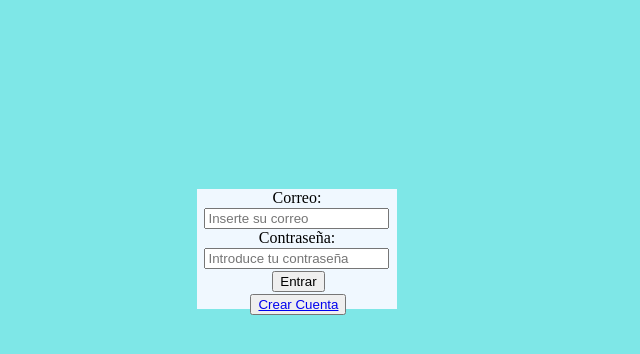
After one commit to HumbertoMorales1234/proyectoWeb, a PHP site: page /index.php in a window 1280 px wide. The commit adds this page. Shown: the top 354 px of the page, without its empty margins (0-640 px from the left). Run offline with PHP 8.4, Linux system fonts and the light colour scheme.

Commit message:
Mejoras php

```diff
--- /dev/null
+++ b/index.php
@@ -0,0 +1,63 @@
+<?php
+    session_start();
+    if(isset($_SESSION['correo'])){
+        header("location: PerfilUsuario.php");
+    }
+?>
+<!DOCTYPE html>
+<html lang="en">
+
+<head>
+    <meta charset="UTF-8">
+    <meta http-equiv="X-UA-Compatible" content="IE=edge">
+    <meta name="viewport" content="width=device-width, initial-scale=1.0">
+    <title>E-Salud - Login</title>
+    <style>
+        body {
+            background-color: rgb(126, 231, 231);
+        }
+        #caja{
+            background-color: aliceblue;
+            align-items: center;
+            align-content: center;
+            text-align: center;
+            height: 120px;
+            width: 200px;
+            margin:5cm;
+
+
+        }
+        label{
+            margin-top: 5px;
+        }
+        input{
+            margin-top: 1px;
+        }
+        button{
+            margin-top: 2px;
+            margin-left: 3px;
+        }
+    </style>
+</head>
+
+<body>
+    <header>
+
+    </header>
+
+    <div id="caja" name="caja">
+        <form action="validaLogin.php" method="post">
+            <label for="correo">Correo: </label>
+            <input type="text" name="correo" id="correo" placeholder="Inserte su correo" required>
+            <br>
+            <label for="clave">Contraseña: </label>
+            <input type="password" name="clave" id="clave" required placeholder="Introduce tu contraseña">
+            <br>
+            <button type="submit">Entrar</button>
+        </form> <button>
+            <a href="CrearPerfil.html">Crear Cuenta</a></button>
+    </div>
+
+</body>
+
+</html>
```
Also changed, not shown: PerfilUsuario.php (renamed from PerfilUsuario.html, +13 -0 lines), conexion.php (added, +13 -0 lines), validaLogin.php (added, +31 -0 lines).
